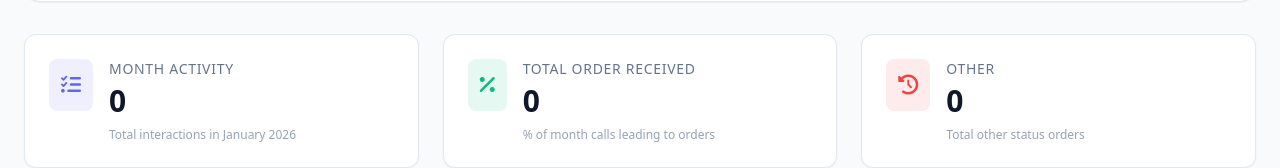
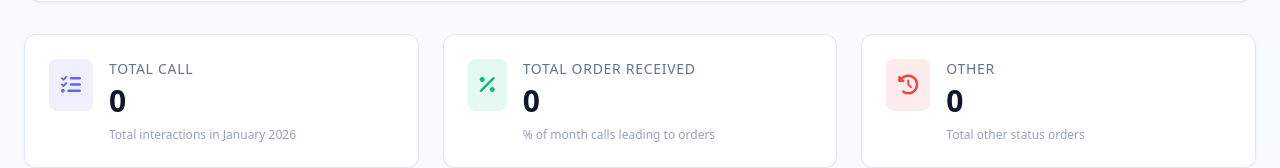
Before and after one commit to Piramalinfo012/SCOT-SHEET, a React (Vite) app: page / in a window 1280 px wide. Shown: the part 162-330 px from the top of the page. Built offline with nearby package versions, Linux system fonts and the light colour scheme; no server answers; sample sign-in values are in the browser's storage.

Commit message:
total call

```diff
--- a/components/DashboardView.tsx
+++ b/components/DashboardView.tsx
@@ -119,7 +119,7 @@ const DashboardView: React.FC<DashboardViewProps> = ({ clients, logs }) => {
 
             <div className="grid grid-cols-1 md:grid-cols-2 lg:grid-cols-3 gap-6">
                 <DashboardCard
-                    title="Month Activity"
+                    title="Total Call"
                     value={stats.totalCalls}
                     icon="fa-list-check"
                     color="bg-indigo-500"
```
